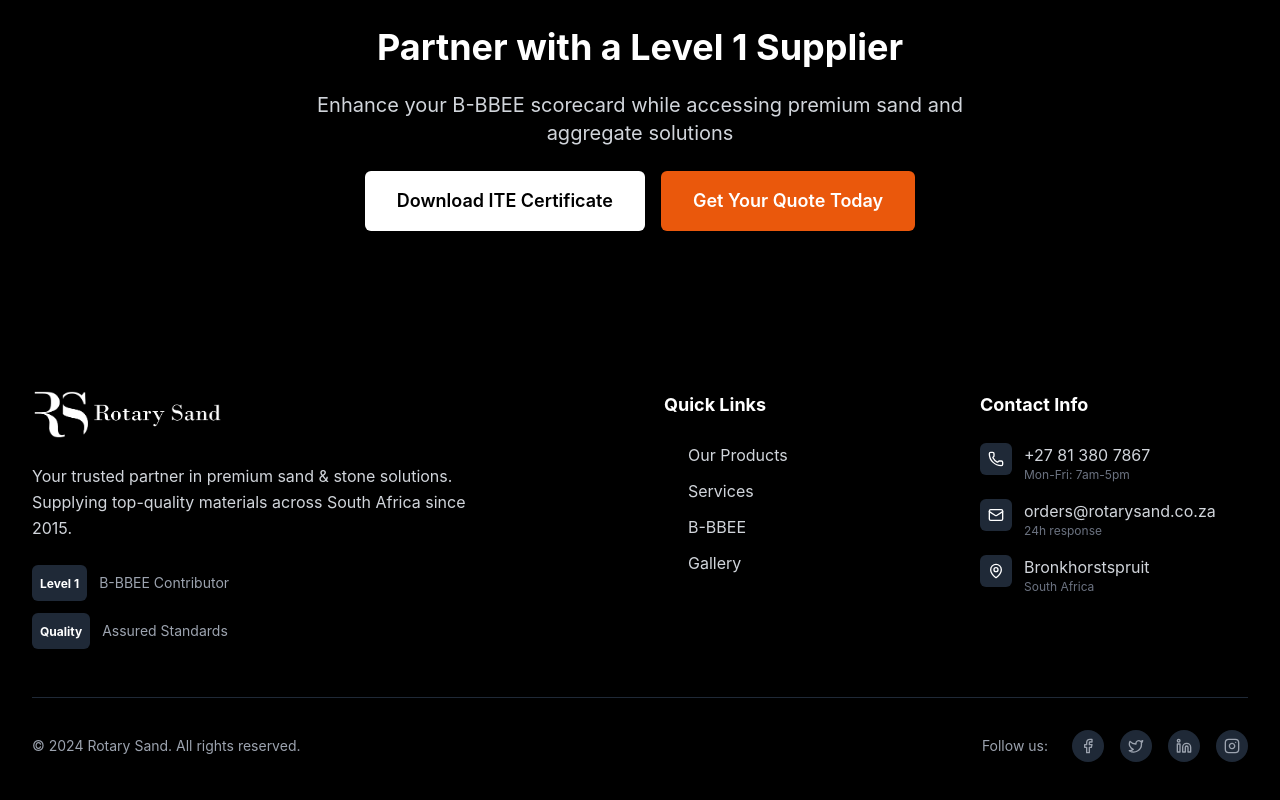
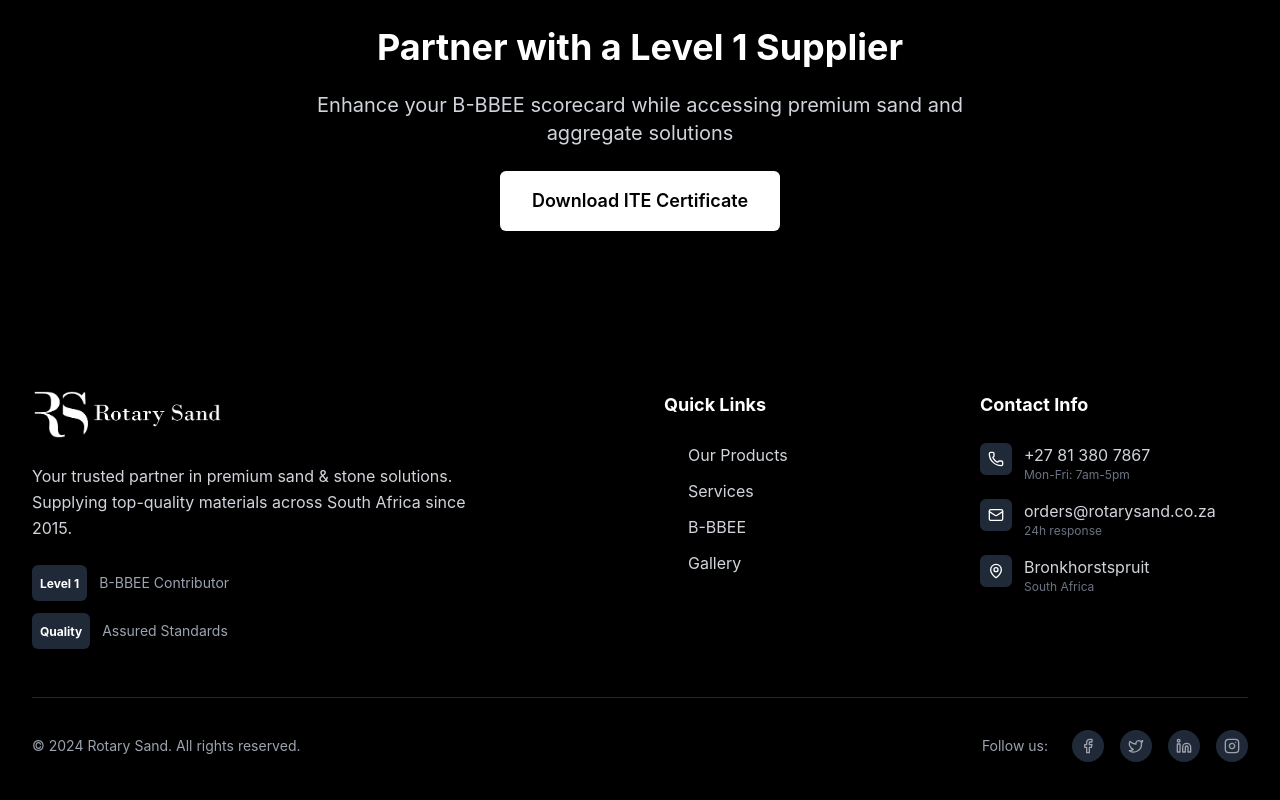
Before and after one commit to modupitumelo/Rotary-Sand, a React (Vite) app: page /bee in a window 1280 px wide. Shown: the part 2800-3600 px from the top of the page. Built offline with nearby package versions, Linux system fonts and the light colour scheme.

Commit message:
Update BEE.tsx

```diff
--- a/src/pages/BEE.tsx
+++ b/src/pages/BEE.tsx
@@ -213,9 +213,7 @@
             >
               Download ITE Certificate
             </a>
-            <button className="inline-block bg-orange-600 text-white px-8 py-4 text-lg font-semibold rounded-md hover:bg-orange-700 transition-colors duration-200">
-              Get Your Quote Today
-            </button>
+
           </div>
         </div>
       </section>
```
